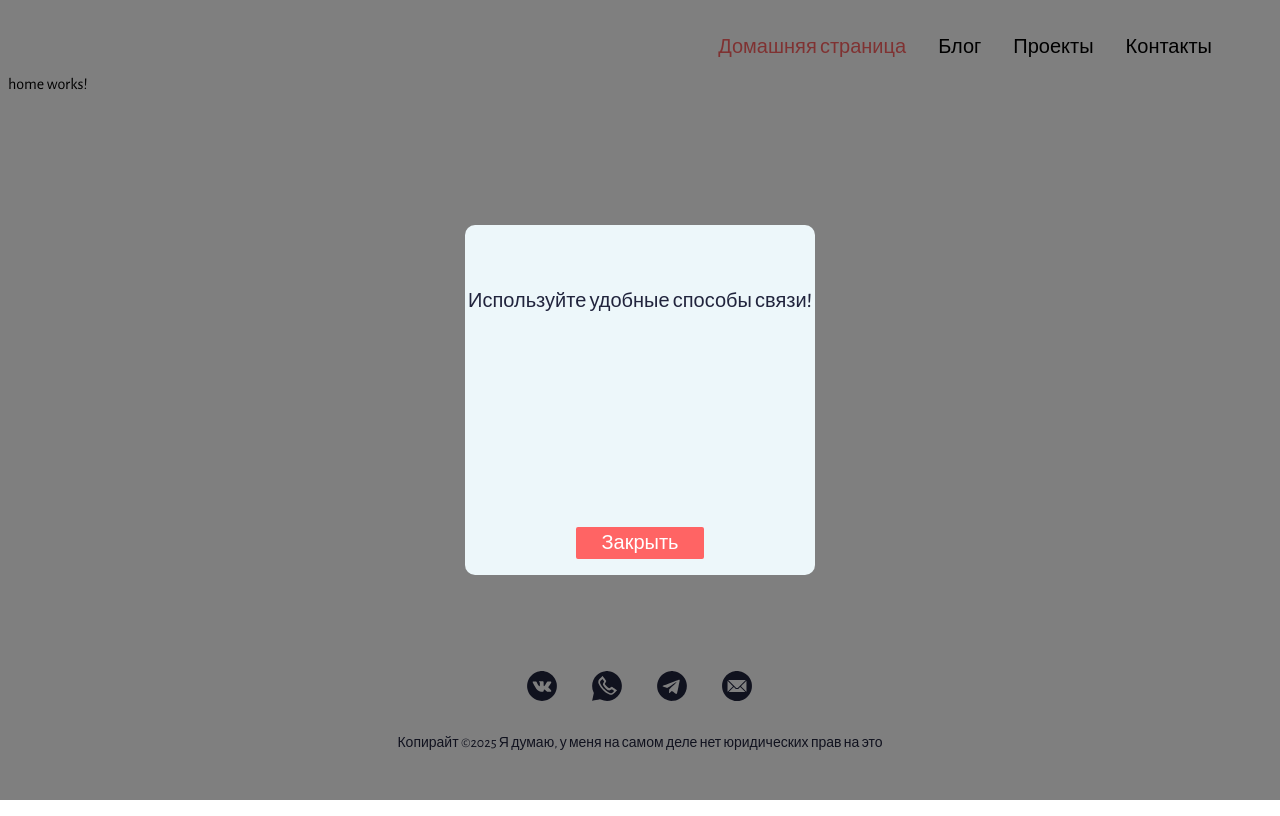
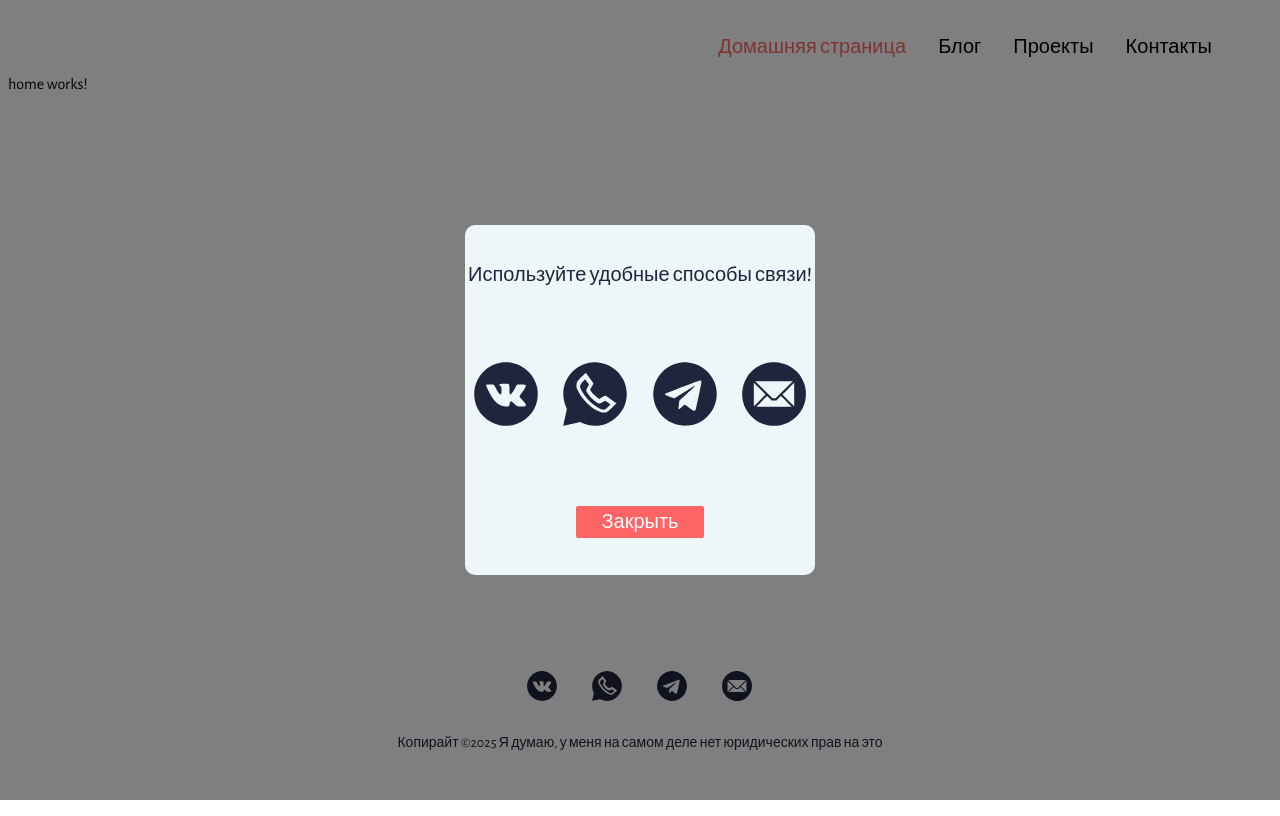
Before and after one commit to DenisZaborskih/cutaway, an Angular app: page /home in a window 1280 px wide. Both pictures are taken after a click on the link "Контакты". Built offline with nearby package versions, Linux system fonts and the light colour scheme.

Commit message:
fix: исправлено отображение ссылок в модалке

```diff
--- a/src/app/core/modals/contacts-modal/contacts-modal.component.scss
+++ b/src/app/core/modals/contacts-modal/contacts-modal.component.scss
@@ -23,7 +23,7 @@
   cursor: default;
   display: flex;
   flex-direction: column;
-  justify-content: space-between;
+  justify-content: space-around;
   border-radius: 10px;
 }
 
@@ -32,6 +32,10 @@
   flex-direction: row;
   gap: 8px;
   justify-content: space-around;
+  &_logo{
+    width: 64px;
+    height: 64px;
+  }
 }
 
 .modal-close {
@@ -44,7 +48,6 @@
   height: 32px;
   border-radius: 2px;
   align-self: center;
-  margin-bottom: 16px;
   transition: 0.3s ease-in;
 }
 
@@ -60,6 +63,6 @@
     font-size: 20px;
     align-self: center;
     color: $dark-color;
-    margin-top: 64px;
+    margin: 0;
     font-weight: 500;
 }
```
